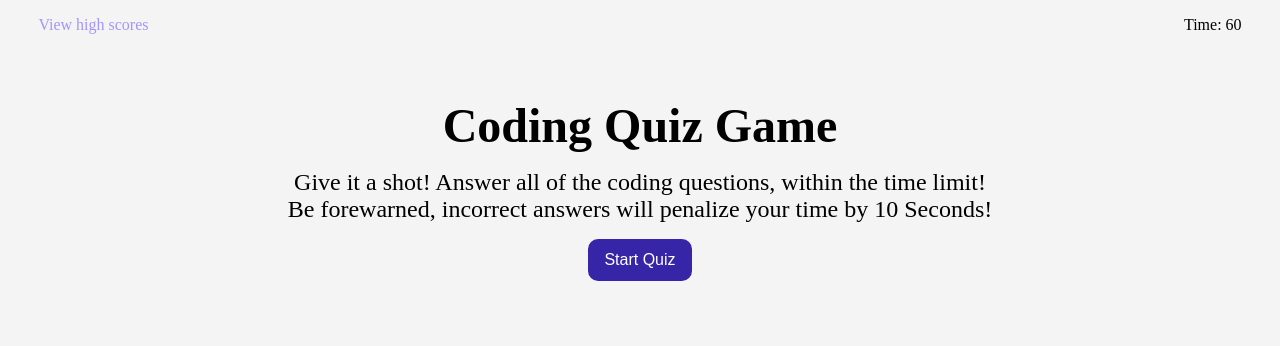
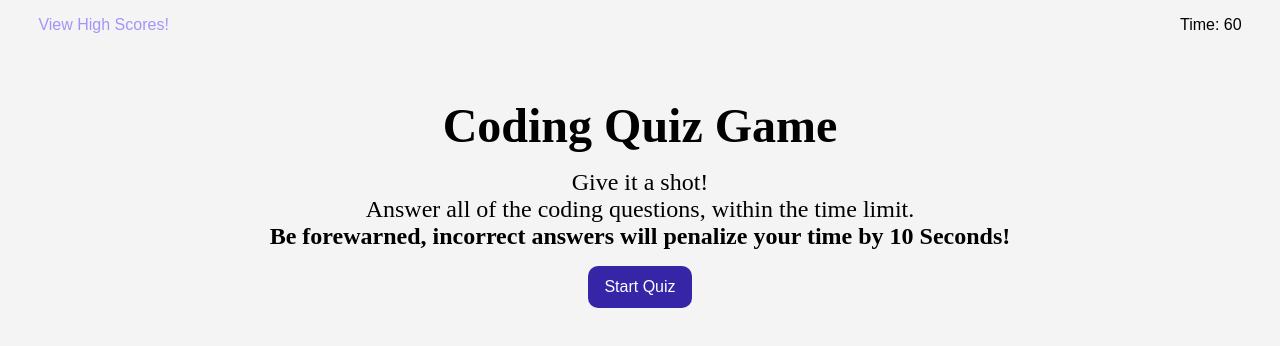
Before and after one commit to BrianJohnMaher/All_of_the_above, a plain HTML site: page index.html in a window 1280 px wide. Drawn offline with Linux system fonts and the light colour scheme.

Commit message:
last commit of the night

```diff
--- a/Assets/css/style.css
+++ b/Assets/css/style.css
@@ -35,6 +35,7 @@ img {
 
 /* HEADER */
 header {
+    font-family:Arial, Helvetica, sans-serif;
     display: flex;
     justify-content: space-between;
     align-items: center;
@@ -88,6 +89,7 @@ header {
 }
 
 .question-section h2 {
+    font-family: monospace;
     font-size: 2rem;
     padding: 3rem 0 1rem 0;
     text-align: left;
--- a/index.html
+++ b/index.html
@@ -10,7 +10,7 @@
 
 <body>
     <header class="main-header">
-        <a id="view-scores" href="highscores.html">View high scores</a>
+        <a id="view-scores" href="highscores.html">View High Scores!</a>
 
         <p class="time-clock">Time: <span id="timer">60</span></p>
     </header>
@@ -20,8 +20,8 @@
             <h1>Coding Quiz Game</h1>
 
             <p>
-                Give it a shot! Answer all of the coding questions, within the time limit!<br>Be forewarned, incorrect
-                answers will penalize your time by 10 Seconds!
+                Give it a shot!<br>Answer all of the coding questions, within the time limit.<br> <strong>Be forewarned, incorrect
+                answers will penalize your time by 10 Seconds!</strong>
             </p>
 
             <button id="start-quiz" class="start-button">Start Quiz</button>
```
